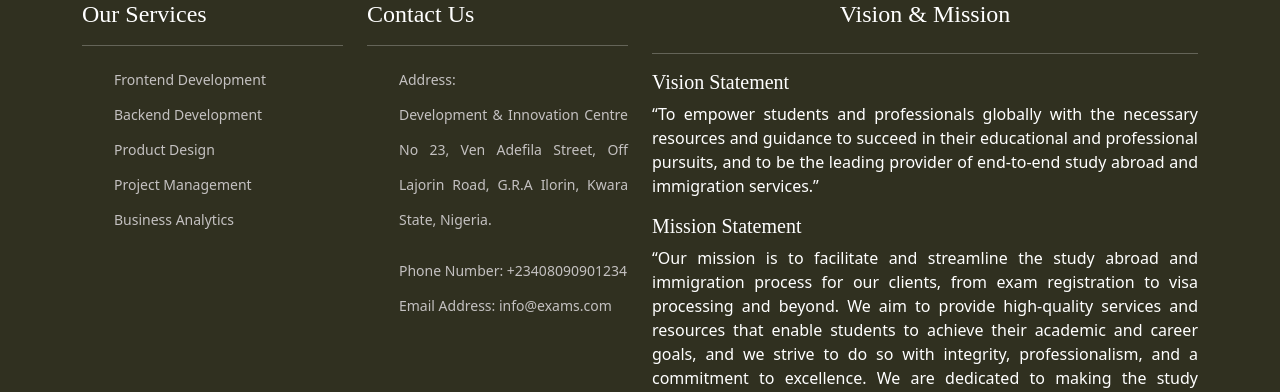
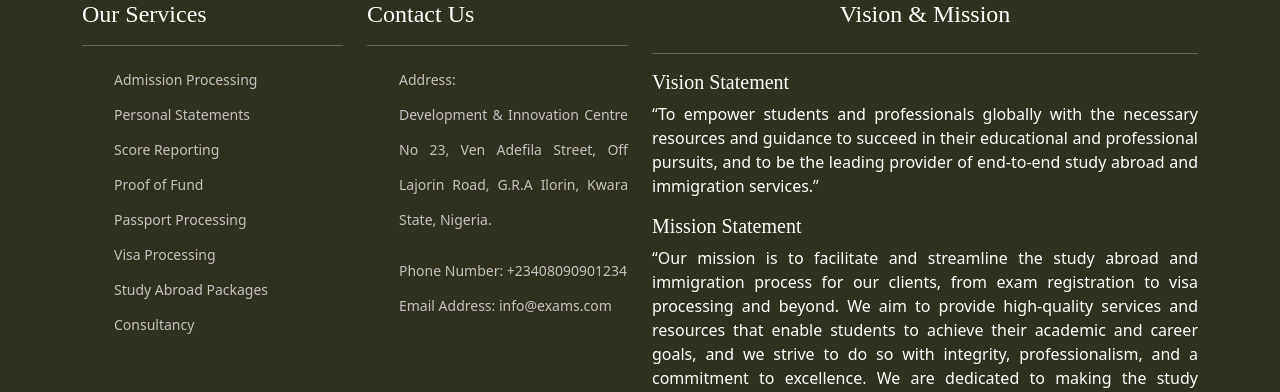
Before and after one commit to victoryohanna/japaExams_frontend, a React (Create React App) app: page / in a window 1280 px wide. Shown: the part 2351-2743 px from the top of the page. Built offline with nearby package versions, Linux system fonts and the light colour scheme.

Commit message:
add list of services

```diff
--- a/src/components/Footer.jsx
+++ b/src/components/Footer.jsx
@@ -17,22 +17,28 @@ const Footer = () => {
             <hr />
             <ul>
               <li>
-                <Link to="/">Frontend Development</Link>
+                <Link to="/">Admission Processing</Link>
               </li>
               <li>
-                <Link to="/">Backend Development</Link>
+                <Link to="/">Personal Statements</Link>
               </li>
               <li>
-                <Link to="/">Product Design</Link>
+                <Link to="/">Score Reporting</Link>
               </li>
               <li>
-                <Link to="/">Project Management</Link>
+                <Link to="/">Proof of Fund</Link>
               </li>
               <li>
-                <Link to="/">Business Analytics</Link>
+                <Link to="/">Passport Processing</Link>
               </li>
               <li>
-                <Link to="/"></Link>
+                <Link to="/">Visa Processing</Link>
+              </li>
+              <li>
+                <Link to='/'>Study Abroad Packages</Link>
+              </li>
+              <li>
+                <Link to='/'>Consultancy</Link>
               </li>
             </ul>
           </div>
@@ -57,26 +63,30 @@ const Footer = () => {
                 <h4>Vision & Mission</h4>
               </div>
               <hr />
-              <p>
+              <div className="vission_section">
                 <h5>Vision Statement</h5>
-                “To empower students and professionals globally with the
-                necessary resources and guidance to succeed in their educational
-                and professional pursuits, and to be the leading provider of
-                end-to-end study abroad and immigration services.”
-              </p>
-              <p>
+                <p>
+                  “To empower students and professionals globally with the
+                  necessary resources and guidance to succeed in their
+                  educational and professional pursuits, and to be the leading
+                  provider of end-to-end study abroad and immigration services.”
+                </p>
+              </div>
+              <div className="mission_section">
                 <h5>Mission Statement</h5>
-                “Our mission is to facilitate and streamline the study abroad
-                and immigration process for our clients, from exam registration
-                to visa processing and beyond. We aim to provide high-quality
-                services and resources that enable students to achieve their
-                academic and career goals, and we strive to do so with
-                integrity, professionalism, and a commitment to excellence. We
-                are dedicated to making the study abroad experience accessible
-                to all, regardless of background or circumstance, and to
-                fostering a culture of diversity, inclusivity, and global
-                citizenship.”
-              </p>
+                <p>
+                  “Our mission is to facilitate and streamline the study abroad
+                  and immigration process for our clients, from exam
+                  registration to visa processing and beyond. We aim to provide
+                  high-quality services and resources that enable students to
+                  achieve their academic and career goals, and we strive to do
+                  so with integrity, professionalism, and a commitment to
+                  excellence. We are dedicated to making the study abroad
+                  experience accessible to all, regardless of background or
+                  circumstance, and to fostering a culture of diversity,
+                  inclusivity, and global citizenship.”
+                </p>
+              </div>
             </div>
 
             <div className="social-media">
```
